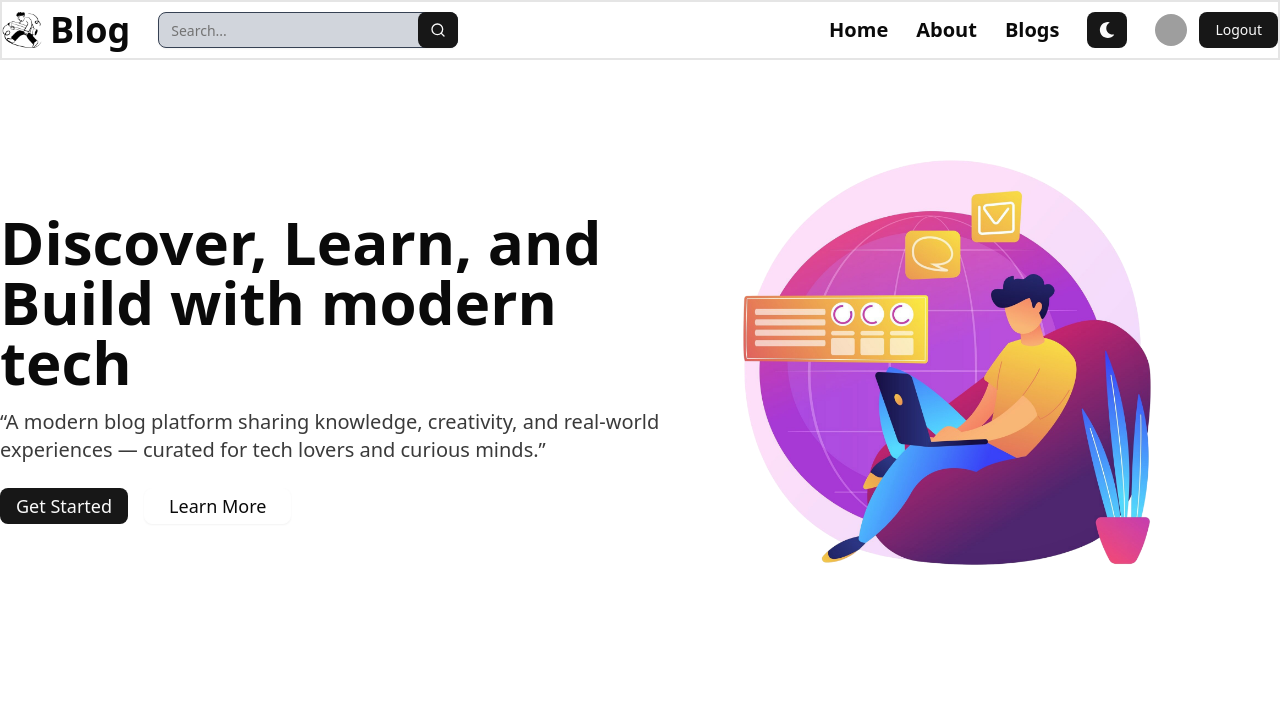
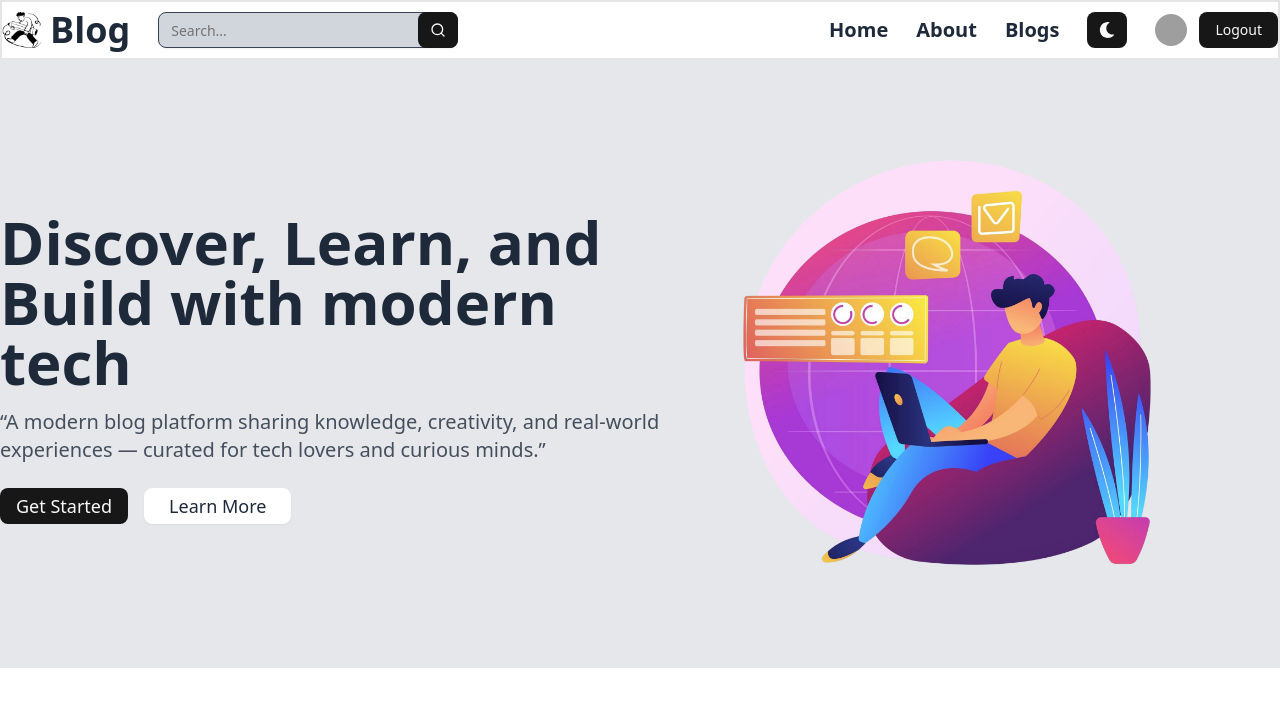
Before and after one commit to Sayantan2005/Blog_Site, a React app in the folder frontend/: page / in a window 1280 px wide. Shown: the top 706 px of the page. Built offline with nearby package versions, Linux system fonts and the light colour scheme; grey boxes are pictures that could not be loaded; the HTML template or start-up script is replaced by a standard one.

Commit message:
create the themeProvider

```diff
--- /dev/null
+++ b/frontend/src/components/ThemeProvider.jsx
@@ -0,0 +1,15 @@
+import React from 'react'
+import { useSelector } from 'react-redux'
+
+function ThemeProvider({children}) {
+    const {theme} = useSelector(state=>state.theme)
+  return (
+    <div className={theme}>
+        <div className='bg-gray-200 text-gray-800 dark:text-gray-200 dark:bg-[rgb(16,23,42)]'>
+            {children}
+        </div>
+    </div>
+  )
+}
+
+export default ThemeProvider
--- a/frontend/src/main.jsx
+++ b/frontend/src/main.jsx
@@ -5,14 +5,18 @@ import App from './App.jsx'
 import { Toaster } from 'sonner'
 import { Provider } from 'react-redux'
 import store from './redux/store.js'
+import  ThemeProvider   from './components/ThemeProvider'
 
 
 createRoot(document.getElementById('root')).render(
   <StrictMode>
     <Provider store={store}>
-       <App />
+      <ThemeProvider>
+        <App />
+      </ThemeProvider>
+
     </Provider>
-     <Toaster richColors position="top-right" />
+    <Toaster richColors position="top-right" />
 
   </StrictMode>,
 )
--- a/frontend/src/redux/store.js
+++ b/frontend/src/redux/store.js
@@ -1,8 +1,10 @@
 import {configureStore} from '@reduxjs/toolkit';
 import authSlice from './authSlice'
+import themeSlice from './themeSlice'
 const store = configureStore({
     reducer:{
-        auth:authSlice
+        auth:authSlice,
+        theme:themeSlice
     }
 })
 
--- /dev/null
+++ b/frontend/src/redux/themeSlice.js
@@ -0,0 +1,20 @@
+import { createSlice } from "@reduxjs/toolkit";
+
+const initialState = {
+    theme:'light'
+}
+
+const themeSlice = createSlice({
+    name:"theme",
+    initialState,
+    reducers:{
+        // actions
+
+        toggleTheme:(state)=>{
+            state.theme = state.theme === 'light' ? 'dark' : 'light'
+        },
+    }
+})
+
+export const {toggleTheme} = themeSlice.actions
+export default themeSlice.reducer
```
